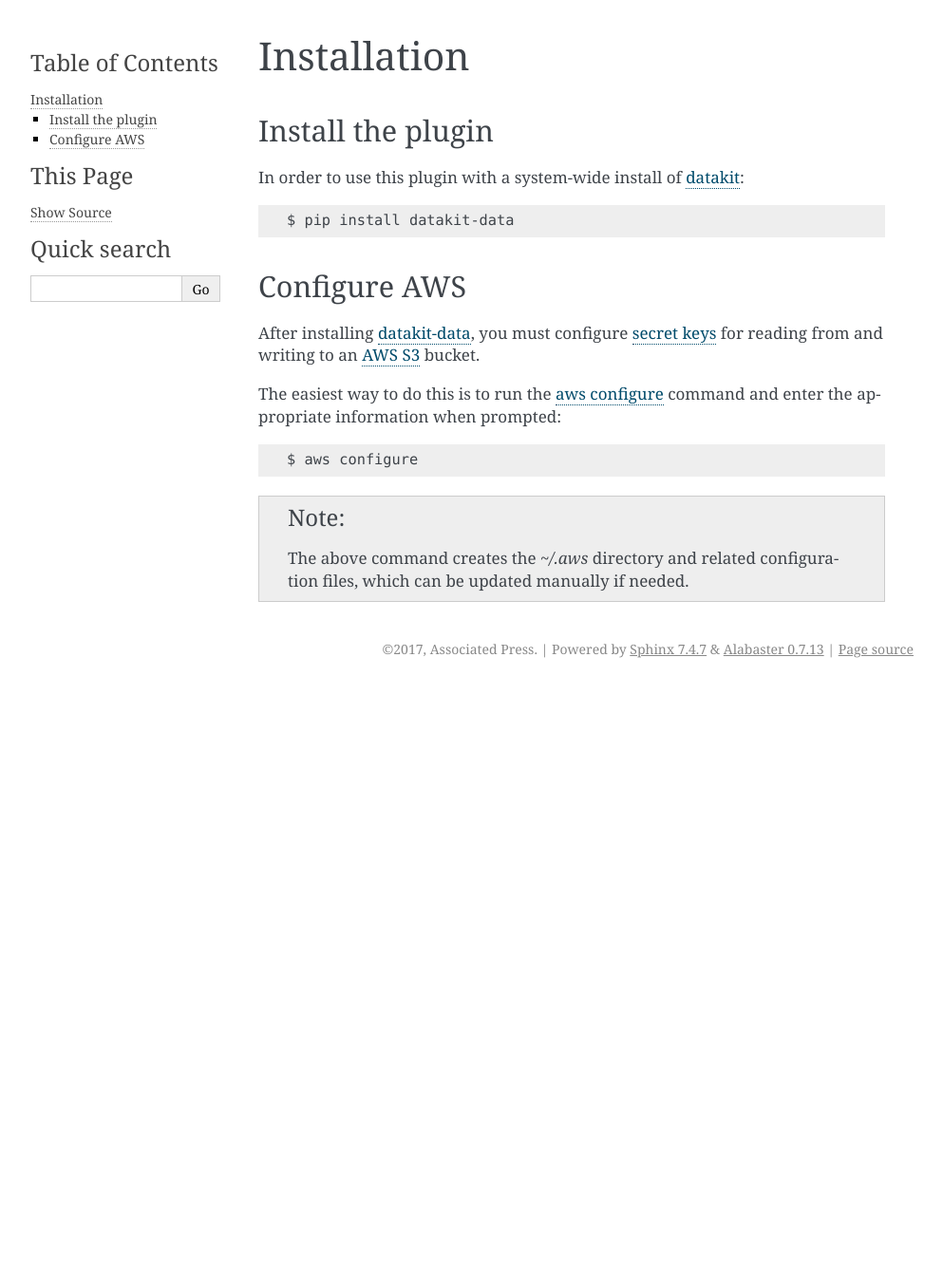
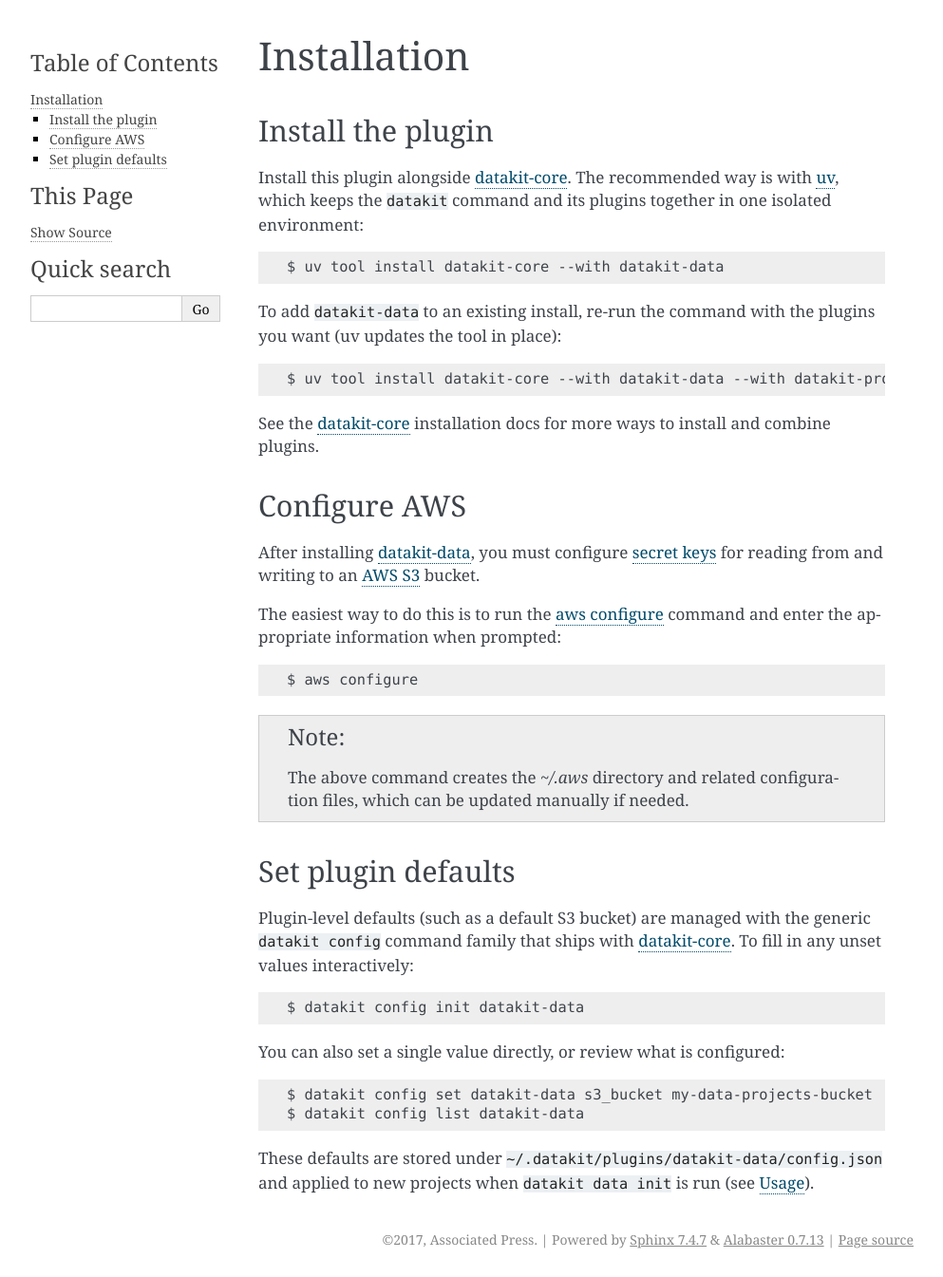
Before and after one commit to associatedpress/datakit-data, a Sphinx documentation site: the page built from docs/installation.rst, in a window 1280 px wide. Shown: the whole page at 95% size, without its empty margins (148-1141 px from the left). Built offline with Sphinx 7.4.7, drawn with Linux system fonts in a browser that asks for light colours; before the commit the page ends 900 px from its top, so only the background shows below that.

Commit message:
Update docs

```diff
--- a/docs/installation.rst
+++ b/docs/installation.rst
@@ -4,10 +4,19 @@
 Install the plugin
 ------------------
 
+Install this plugin alongside datakit-core_. The recommended way is with uv_,
+which keeps the ``datakit`` command and its plugins together in one isolated
+environment::
 
-In order to use this plugin with a system-wide install of datakit_::
+  $ uv tool install datakit-core --with datakit-data
 
-  $ pip install datakit-data
+To add ``datakit-data`` to an existing install, re-run the command with the
+plugins you want (uv updates the tool in place)::
+
+  $ uv tool install datakit-core --with datakit-data --with datakit-project
+
+See the datakit-core_ installation docs for more ways to install and combine
+plugins.
 
 
 Configure AWS
@@ -27,9 +36,30 @@
   updated manually if needed.
 
 
+Set plugin defaults
+-------------------
 
+Plugin-level defaults (such as a default S3 bucket) are managed with the generic
+``datakit config`` command family that ships with datakit-core_. To fill in any
+unset values interactively::
+
+  $ datakit config init datakit-data
+
+You can also set a single value directly, or review what is configured::
+
+  $ datakit config set datakit-data s3_bucket my-data-projects-bucket
+  $ datakit config list datakit-data
+
+These defaults are stored under ``~/.datakit/plugins/datakit-data/config.json``
+and applied to new projects when ``datakit data init`` is run (see :ref:`usage`).
+
+
+
+.. _uv: https://docs.astral.sh/uv/
 .. _`AWS S3`: https://aws.amazon.com/s3/
 .. _`secret keys`: http://docs.aws.amazon.com/general/latest/gr/aws-sec-cred-types.html#access-keys-and-secret-access-keys
 .. _`aws configure`: http://docs.aws.amazon.com/cli/latest/userguide/cli-chap-getting-started.html
 .. _datakit: https://github.com/associatedpress/datakit-core
+.. _datakit-core: https://datakit-core.readthedocs.io/en/latest/
 .. _datakit-data: https://github.com/associatedpress/datakit-data
+.. _datakit-project: https://datakit-project.readthedocs.io/en/latest/
```
Also changed, not shown: CONTRIBUTING.rst (+19 -5 lines), docs/quickstart.rst (+4 -6 lines).
